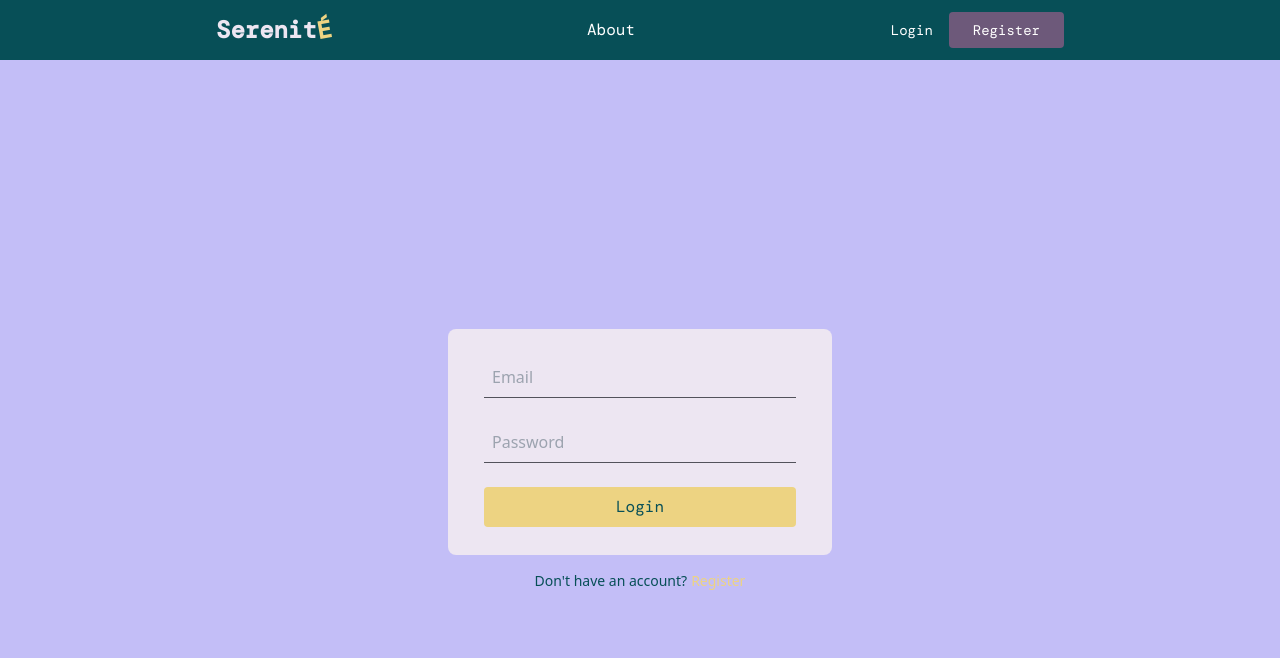
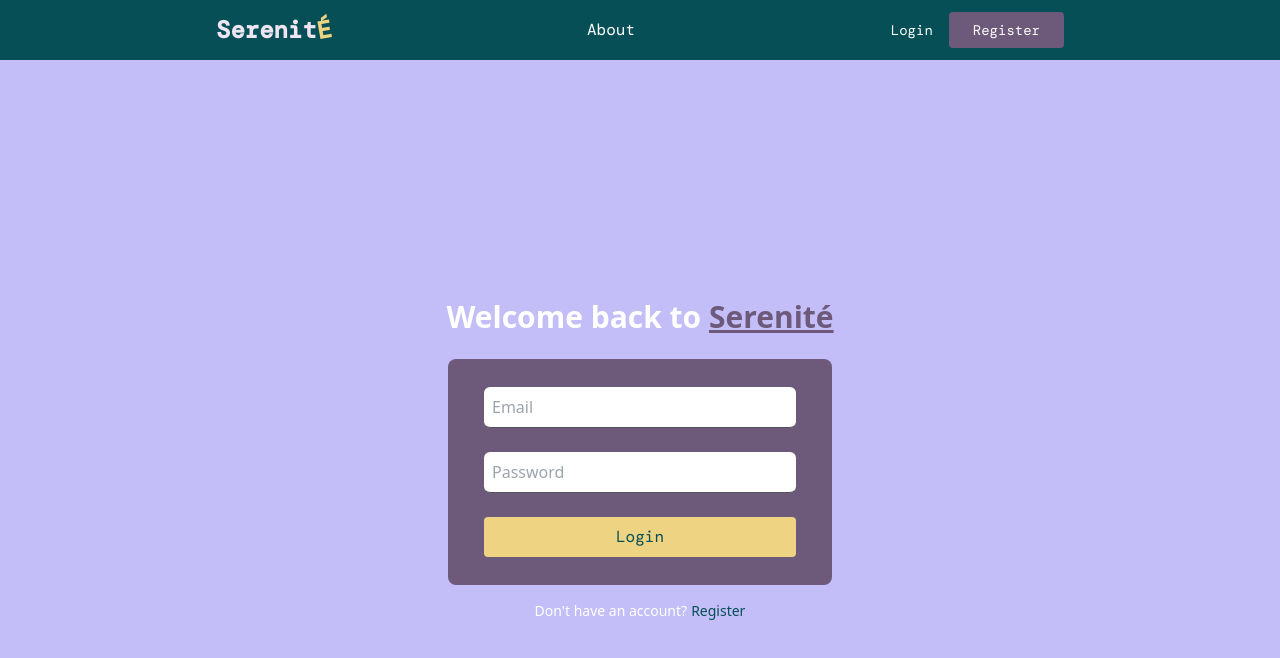
Before and after one commit to EliasLd/Serenite, a React app in the folder frontend/: page /auth in a window 1280 px wide. Shown: the top 658 px of the page. Built offline with nearby package versions, Linux system fonts and the light colour scheme; the HTML template or start-up script is replaced by a standard one; a web font is replaced by a local one.

Commit message:
Update Login and Register components colors to match new ui

```diff
--- a/frontend/src/components/Login.tsx
+++ b/frontend/src/components/Login.tsx
@@ -36,14 +36,14 @@ export default function Login() {
 
   return (
     <div>
-      <div className="p-4 border-sereniteText rounded-lg bg-sereniteCard max-w-sm mx-auto">
+      <div className="p-4 border-sereniteText rounded-lg bg-sereniteDetail max-w-sm mx-auto">
         <form onSubmit={handleSubmit} className="space-y-6 my-3 px-5 text-white">
           <input
             name="email"
             value={form.email}
             onChange={handleChange}
             placeholder="Email"
-            className="w-full border-b border-b-zinc-600 p-2 bg-sereniteCard"
+            className="w-full border-b border-b-zinc-600 p-2 bg-sereniteTextLight rounded-md"
           />
           <input
             name="password"
@@ -51,7 +51,7 @@ export default function Login() {
             value={form.password}
             onChange={handleChange}
             placeholder="Password"
-            className="w-full border-b border-b-zinc-600 p-2 bg-sereniteCard"
+            className="w-full border-b border-b-zinc-600 p-2 bg-sereniteTextLight rounded-md"
           />
           {error && <div className="text-red-600">{error}</div>}
           {success && <div className="text-green-700">{success}</div>}
--- a/frontend/src/components/Register.tsx
+++ b/frontend/src/components/Register.tsx
@@ -47,21 +47,21 @@ export default function Register() {
 
   return (
     <div>
-      <div className="p-4 border-sereniteText rounded-lg bg-sereniteCard max-w-sm mx-auto">
+      <div className="p-4 border-serenite rounded-lg bg-sereniteDetail max-w-sm mx-auto">
         <form onSubmit={handleSubmit} className="space-y-6 my-3 px-5 text-white">
           <input
             name="username"
             value={form.username}
             onChange={handleChange}
             placeholder="Username"
-            className="w-full border-b border-b-zinc-600 p-2 bg-sereniteCard"
+            className="w-full border-b border-b-zinc-600 p-2 bg-sereniteTextLight rounded-md"
           />
           <input
             name="email"
             value={form.email}
             onChange={handleChange}
             placeholder="Email"
-            className="w-full border-b border-b-zinc-600 p-2 bg-sereniteCard"
+            className="w-full border-b border-b-zinc-600 p-2 bg-sereniteTextLight rounded-md"
           />
           <input
             name="password"
@@ -69,7 +69,7 @@ export default function Register() {
             value={form.password}
             onChange={handleChange}
             placeholder="Password"
-            className="w-full border-b border-b-zinc-600 p-2 bg-sereniteCard"
+            className="w-full border-b border-b-zinc-600 p-2 bg-sereniteTextLight rounded-md"
           />
           <input
             name="confirmPassword"
@@ -77,7 +77,7 @@ export default function Register() {
             value={form.confirmPassword}
             onChange={handleChange}
             placeholder="Confirm Password"
-            className="w-full border-b border-b-zinc-600 p-2 bg-sereniteCard"
+            className="w-full border-b border-b-zinc-600 p-2 bg-sereniteTextLight rounded-md"
           />
           {error && <div className="text-red-600">{error}</div>}
           {success && <div className="text-green-700">{success}</div>}
--- a/frontend/src/pages/Authentication.tsx
+++ b/frontend/src/pages/Authentication.tsx
@@ -1,5 +1,5 @@
 import { useState, useEffect } from "react";
-import { useSearchParams } from "react-router-dom";
+import { Link, useSearchParams } from "react-router-dom";
 import Login from "../components/Login";
 import Register from "../components/Register";
 import Navbar from "../components/Navbar";
@@ -17,38 +17,41 @@ export default function Authentication() {
     <>
       <Navbar isLoggedIn={false} />
       <div className="min-h-screen bg-sereniteBg flex flex-col items-center justify-center px-4">
+        <div className="mb-6 text-center">
+          {mode === "login" ? (
+            <h2 className="text-2xl md:text-3xl font-bold text-sereniteTextLight">
+              Welcome back to <span className="text-sereniteDetail underline">Serenité</span>
+            </h2>
+          ) : (
+            <h2 className="text-2xl md:text-3xl font-bold text-sereniteTextLight">
+              Bring a little <span className="text-sereniteAccent">light</span> to your day
+            </h2>
+          )}
+        </div>
         <div className="w-full max-w-md">
           {mode === "login" ? (
             <>
               <Login />
-              <div className="mt-4 text-sm text-center text-sereniteText">
+              <div className="mt-4 text-sm text-center text-sereniteTextLight">
                 Don't have an account?
-                <button
-                  className="text-sereniteAccent ml-1 hover:underline"
-                  onClick={() => setMode("register")}
-                  type="button"
-                >
+                <Link to="/auth?mode=register" className="text-sereniteText ml-1 hover:underline">
                   Register
-                </button>
+                </Link>
               </div>
             </>
           ) : (
             <>
               <Register />
-              <div className="mt-4 text-sm text-center text-sereniteText">
+              <div className="mt-4 text-sm text-center text-sereniteTextLight">
                 Already have an account?
-                <button
-                  className="text-sereniteAccent ml-1 hover:underline"
-                  onClick={() => setMode("login")}
-                  type="button"
-                >
+                <Link to="/auth?mode=login" className="text-sereniteText ml-1 hover:underline">
                   Sign in
-                </button>
+                </Link>
               </div>
             </>
           )}
         </div>
-      </div>
+      </div >
     </>
   );
 }
```
